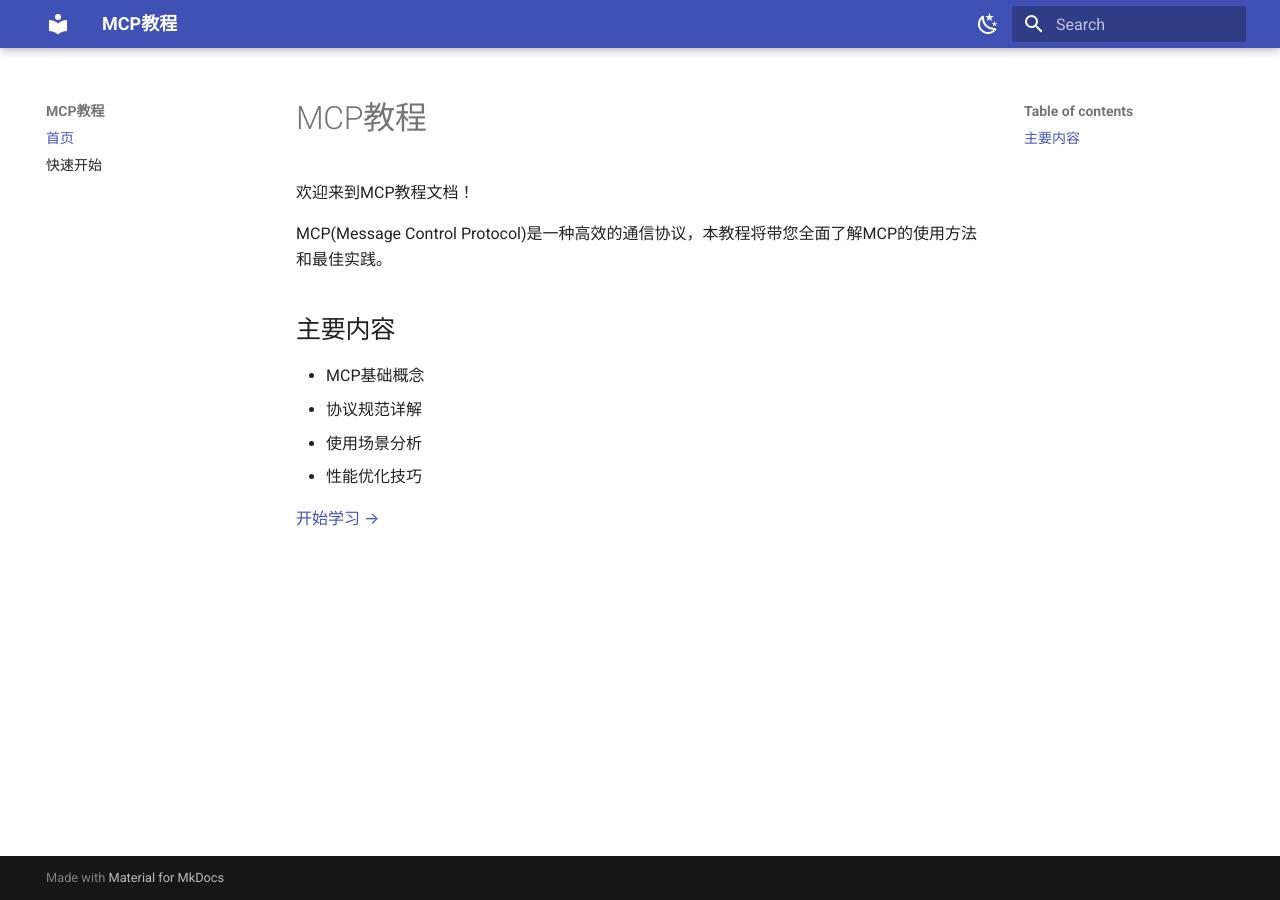
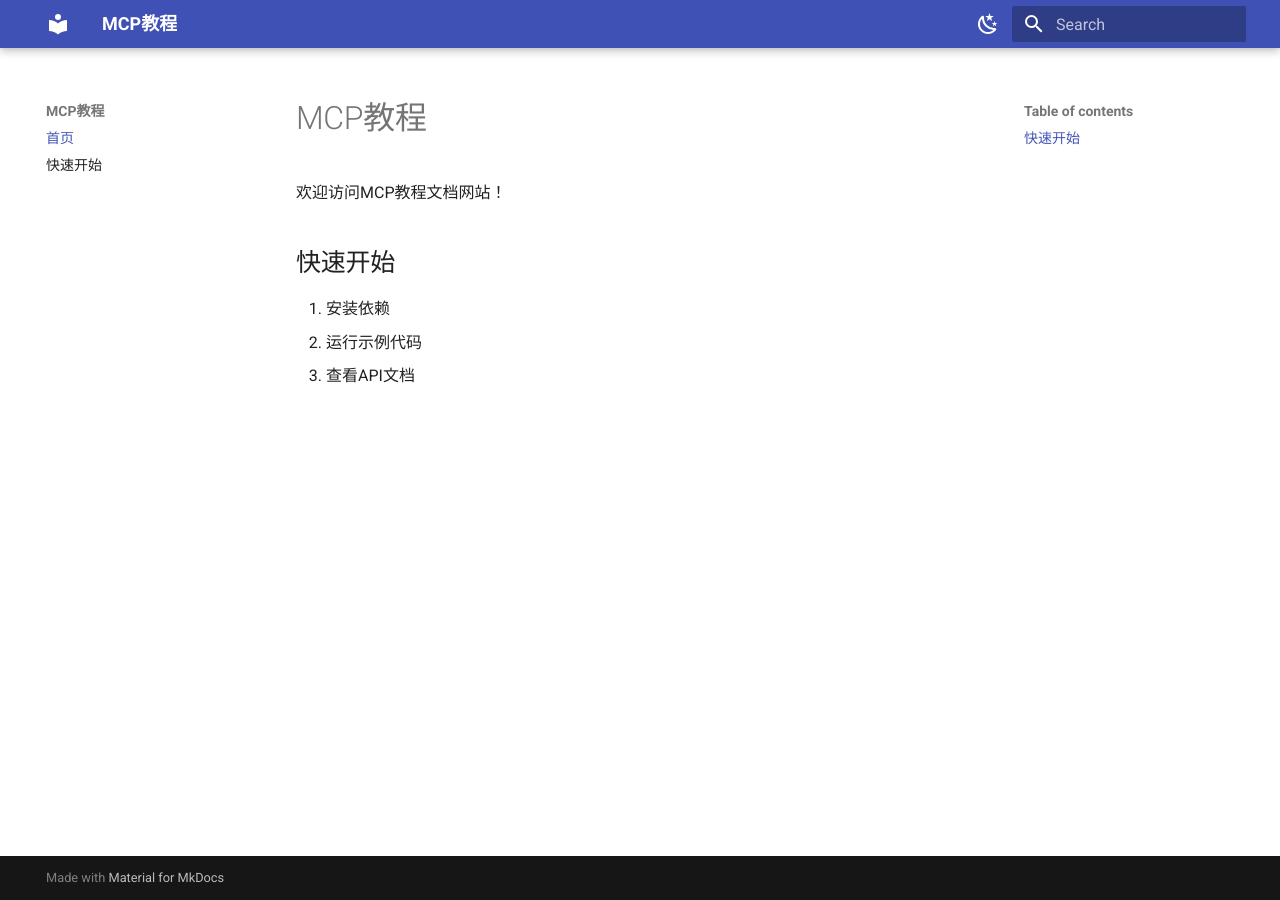
Before and after one commit to zhihongecnu/mcp-tutorial, an MkDocs documentation site: the page built from docs/index.md, in a window 1280 px wide. Built offline with MkDocs 1.6.1 and Material for MkDocs 9.7.7, drawn with Linux system fonts in a browser that asks for light colours.

Commit message:
添加文档首页内容

```diff
--- a/docs/index.md
+++ b/docs/index.md
@@ -1,14 +1,9 @@
 # MCP教程
 
-欢迎来到MCP教程文档！
+欢迎访问MCP教程文档网站！
 
-MCP(Message Control Protocol)是一种高效的通信协议，本教程将带您全面了解MCP的使用方法和最佳实践。
+## 快速开始
 
-## 主要内容
-
-- MCP基础概念
-- 协议规范详解
-- 使用场景分析
-- 性能优化技巧
-
-[开始学习 →](./getting-started.md)
+1. 安装依赖
+2. 运行示例代码
+3. 查看API文档
```
